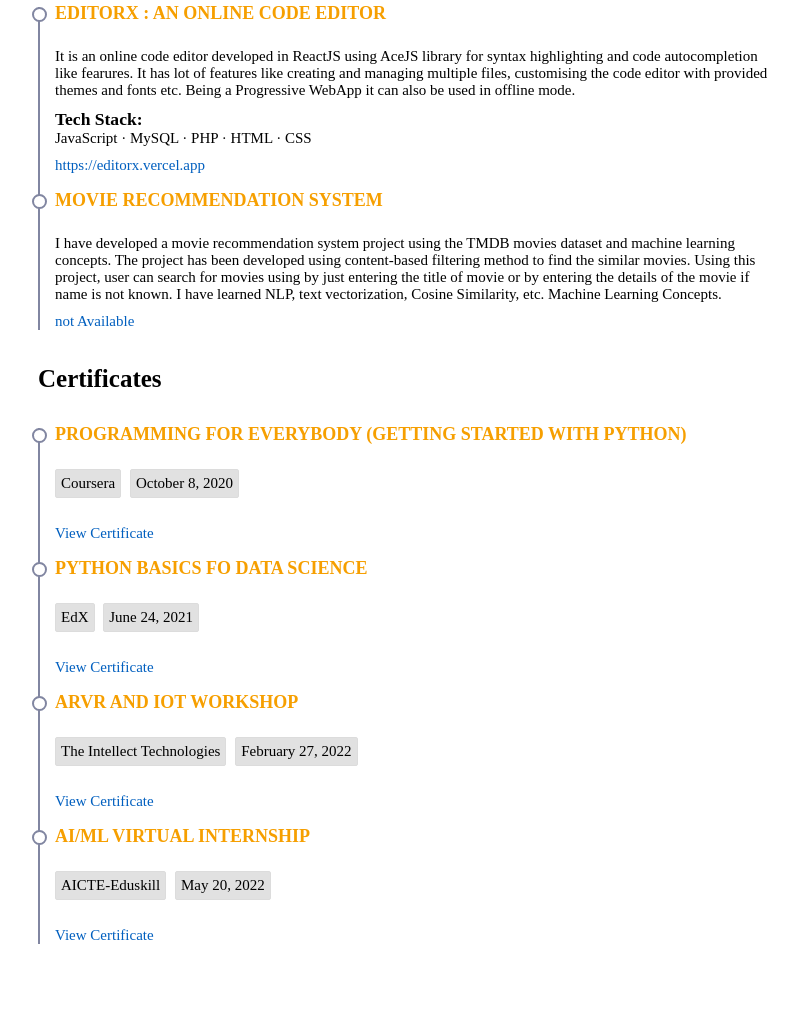
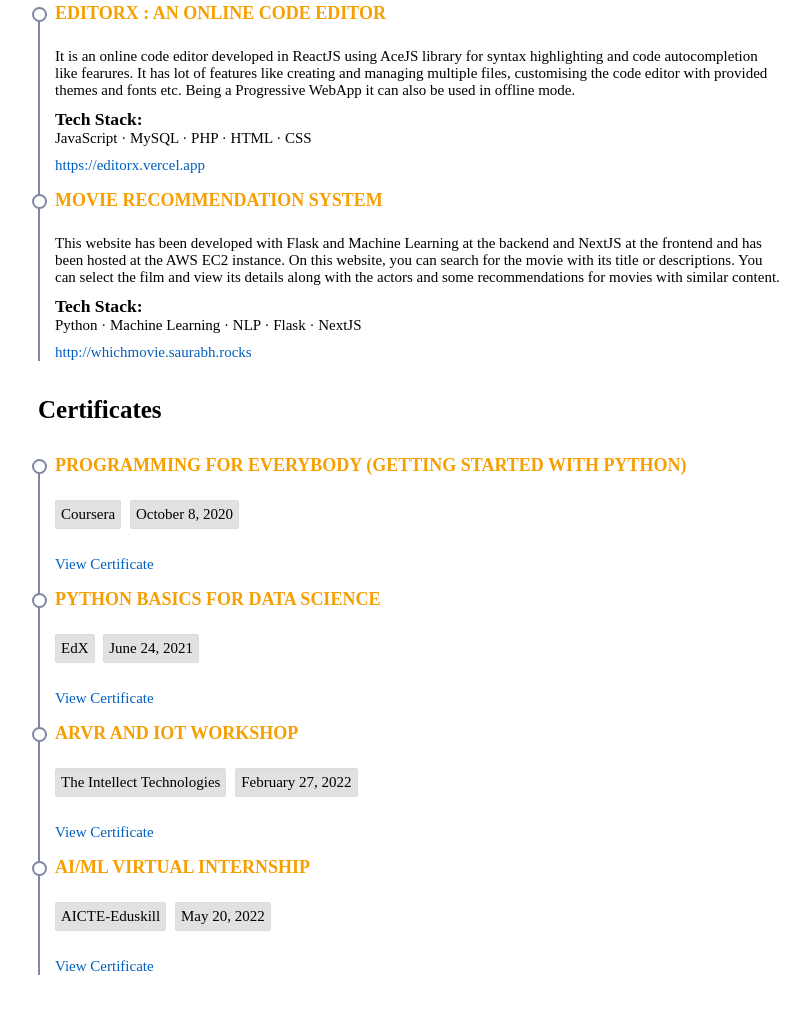
Before and after one commit to SaurabhKhade/saurabhkhade.github.io, a plain HTML site: page index.html in a window 1280 px wide. Shown: the part 3823-4840 px from the top of the page, without its empty margins (222-1032 px from the left). Drawn offline with Linux system fonts and the light colour scheme; no server answers.

Commit message:
link added for movie recommendation system

```diff
--- a/index.html
+++ b/index.html
@@ -417,16 +417,23 @@
         <div class="group-content" data-aos="fade-up">
           <h3 class="heading-3">Movie Recommendation System</h3>
           <p>
-            I have developed a movie recommendation system project using the
-            TMDB movies dataset and machine learning concepts. The project has
-            been developed using content-based filtering method to find the
-            similar movies. Using this project, user can search for movies using
-            by just entering the title of movie or by entering the details of
-            the movie if name is not known. I have learned NLP, text
-            vectorization, Cosine Similarity, etc. Machine Learning Concepts.
+            This website has been developed with Flask and Machine Learning at
+            the backend and NextJS at the frontend and has been hosted at the
+            AWS EC2 instance. On this website, you can search for the movie with
+            its title or descriptions. You can select the film and view its
+            details along with the actors and some recommendations for movies
+            with similar content.
           </p>
-          <a target="_blank" class="project-link" rel="noreferrer"
-            >not Available</a
+          <div class="techs-used">
+            <h3>Tech Stack:</h3>
+            <p>Python · Machine Learning · NLP · Flask · NextJS</p>
+          </div>
+          <a
+            target="_blank"
+            href="http://whichmovie.saurabh.rocks"
+            class="project-link"
+            rel="noreferrer"
+            >http://whichmovie.saurabh.rocks</a
           >
         </div>
       </div>
@@ -449,7 +456,7 @@
           >
         </div>
         <div class="group-content" data-aos="fade-up">
-          <h3 class="heading-3">Python Basics fo Data Science</h3>
+          <h3 class="heading-3">Python Basics for Data Science</h3>
           <div class="timeSpan">edX</div>
           <div class="timeSpan">June 24, 2021</div>
           <br />
--- a/sw.js
+++ b/sw.js
@@ -1,4 +1,4 @@
-const codeCache = "saurabhkhade-code-cache-v2";
+const codeCache = "saurabhkhade-code-cache-v3";
 const staticCache = "saurabhkhade-static-cache-v1";
 
 self.addEventListener("install", (event) => {
```
